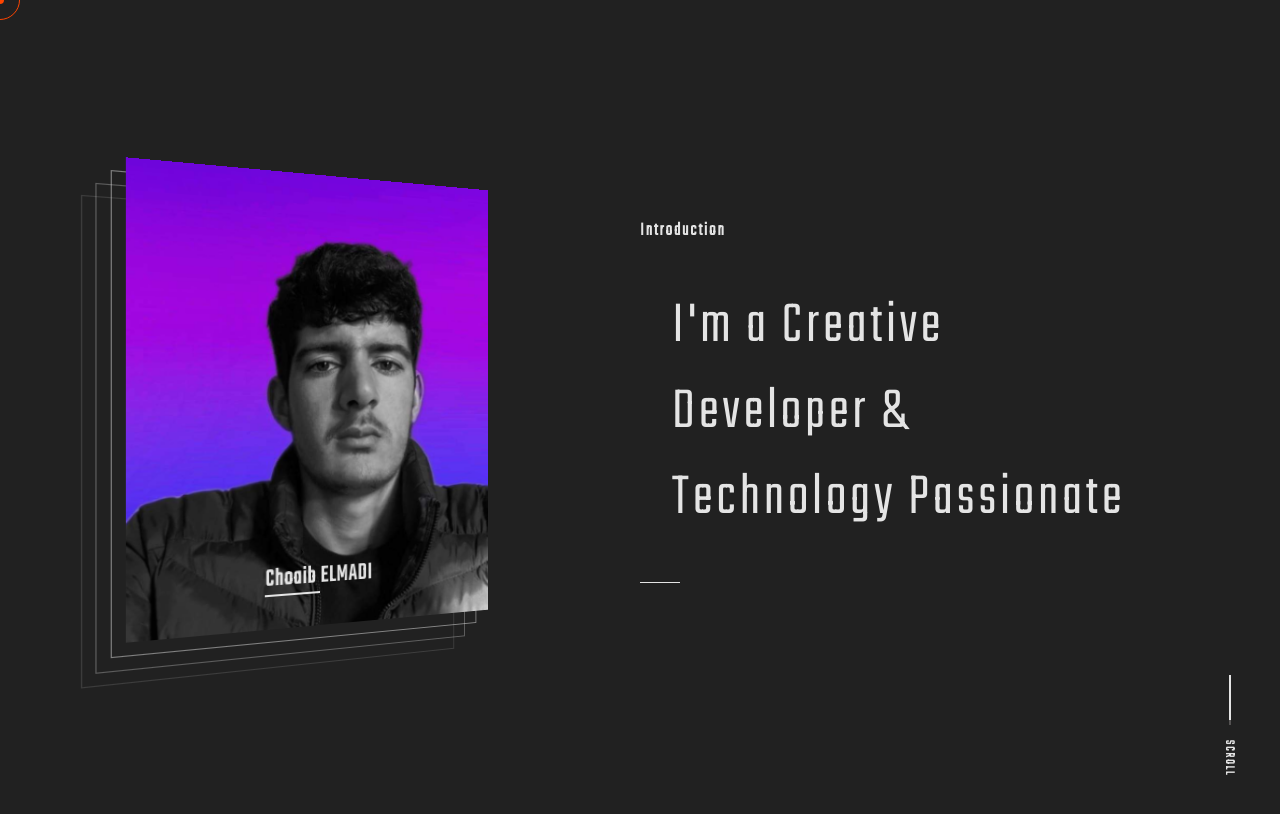
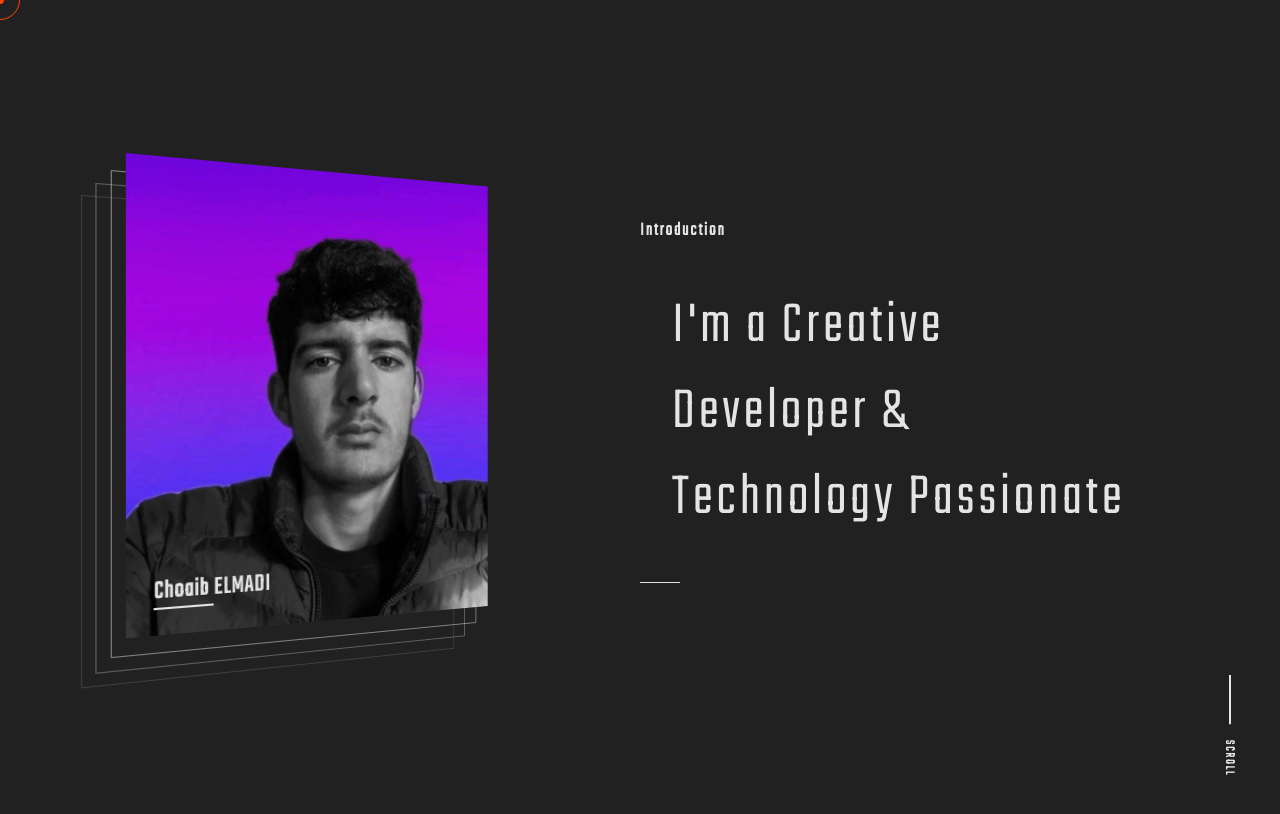
Before and after one commit to Choaib-ELMADI/portfolio-design-1, a React (Vite) app: page / in a window 1280 px wide. Shown: the top 814 px of the page. Built offline with nearby package versions, Linux system fonts and the light colour scheme.

Commit message:
Changes in the css

```diff
--- a/src/components/About/About.css
+++ b/src/components/About/About.css
@@ -17,7 +17,7 @@
     font-weight: lighter;
     letter-spacing: 2px;
     width: 100%;
-    max-width: 470px;
+    max-width: 480px;
 }
 
 .app__about .bar {
@@ -30,5 +30,6 @@
     font-size: 22px;
     color: var(--white__2);
     width: 100%;
-    max-width: 470px;
+    max-width: 480px;
+    font-family: var(--font__2);
 }
--- a/src/components/LeftCard/LeftCard.css
+++ b/src/components/LeftCard/LeftCard.css
@@ -44,16 +44,22 @@
     border-color: var(--white__3);
 }
 
-.app__leftcard .image-container img {
+.app__leftcard .image-container .profile {
     width: 70%;
     max-width: 360px;
     aspect-ratio: .8;
-    object-fit: cover;
-    z-index: 2;
+    position: absolute;
 }
 
-.app__leftcard .image-container .title {
+.app__leftcard .image-container .profile img {
+    width: 100%;
+    height: 100%;
+    object-fit: cover;
+}
+
+.app__leftcard .image-container .profile .title {
     position: absolute;
+    left: 1.5rem;
     bottom: 2rem;
     color: var(--white);
     letter-spacing: 1px;
--- a/src/components/LeftCard/LeftCard.jsx
+++ b/src/components/LeftCard/LeftCard.jsx
@@ -12,12 +12,14 @@
         <div className='border border-1' />
         <div className='border border-2' />
         <div className='border border-3' />
-        <img src={ images.profile } alt="Choaib-ELMADI" />
-        <div className='title'>
-          <h2>Choaib ELMADI</h2>
-          <span />
+        <div className="profile">
+          <img src={ images.profile } alt="Choaib-ELMADI" />
+          <div className='title'>
+            <h2>Choaib ELMADI</h2>
+            <span />
+          </div>
         </div>
-      </div>
+        </div>
     </div>
   );
 };
--- a/src/components/Scroll/Scroll.css
+++ b/src/components/Scroll/Scroll.css
@@ -7,10 +7,12 @@
     align-items: center;
     justify-content: center;
     gap: 1.5rem;
+    transition: .2s;
 }
 
 .app__scroll.hidden {
-    display: none;
+    opacity: 0;
+    visibility: hidden;
 }
 
 .app__scroll .bar {
--- a/src/index.css
+++ b/src/index.css
@@ -1,4 +1,5 @@
 @import url('https://fonts.googleapis.com/css2?family=Roboto:wght@300&family=Teko:wght@300&display=swap');
+@import url('https://fonts.googleapis.com/css2?family=Montserrat:wght@200&display=swap');
 
 :root {
     --main__color: orangered;
@@ -9,13 +10,16 @@
     --white:       #e4e4e4;
 
     --background:  #212121;
+
+    --font__1: 'Teko';
+    --font__2: 'Montserrat';
 }
 
 * {
     padding: 0;
     margin: 0;
     box-sizing: border-box;
-    font-family: 'Teko', sans-serif;
+    font-family: var(--font__1);
 }
 
 body {
```
